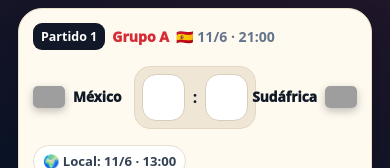
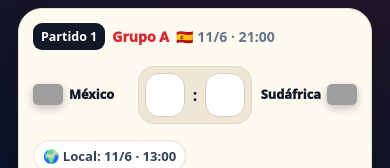
Before and after one commit to lambbross-lab/WorldCup, a plain HTML site: page index.html in a window 390 px wide. Shown: the part 676-844 px from the top of the page. Drawn offline with Linux system fonts and the light colour scheme; grey boxes are pictures that could not be loaded.

Commit message:
Version 15 - mobile layout and World Cup icon

```diff
--- a/index.html
+++ b/index.html
@@ -385,6 +385,39 @@ input[type=number]{-moz-appearance:textfield;appearance:textfield}
   }
 }
 
+
+/* V15: nombres largos en móvil */
+@media(max-width:760px){
+  .match .teams{
+    grid-template-columns:minmax(96px,1fr) auto minmax(96px,1fr) !important;
+    gap:8px !important;
+  }
+  .match .score{
+    padding:6px !important;
+    min-width:104px !important;
+  }
+  .match .score input{
+    width:40px !important;
+    height:44px !important;
+    font-size:1.1rem !important;
+  }
+  .match .name{
+    font-size:.80rem !important;
+    line-height:1.05 !important;
+    max-width:98px !important;
+    white-space:normal !important;
+    overflow:visible !important;
+    text-overflow:clip !important;
+  }
+  .match .team{
+    gap:6px !important;
+  }
+  .match .flag-img{
+    width:30px !important;
+    height:21px !important;
+  }
+}
+
 </style>
 </head>
 <body>
--- a/sw.js
+++ b/sw.js
@@ -1 +1 @@
-self.addEventListener('install',e=>e.waitUntil(caches.open('mi-world-cup-2026-v14').then(c=>c.addAll(['./','./index.html','./manifest.webmanifest','./assets/logoblancotransparente.png','./assets/icon-192.png','./assets/icon-512.png']))));self.addEventListener('fetch',e=>e.respondWith(caches.match(e.request).then(r=>r||fetch(e.request))));
+self.addEventListener('install',e=>e.waitUntil(caches.open('mi-world-cup-2026-v15').then(c=>c.addAll(['./','./index.html','./manifest.webmanifest','./assets/logoblancotransparente.png','./assets/icon-192.png','./assets/icon-512.png']))));self.addEventListener('fetch',e=>e.respondWith(caches.match(e.request).then(r=>r||fetch(e.request))));
```
Also changed, not shown: README.txt, assets/icon-192.png, assets/icon-512.png, assets/icon-original.png (added), manifest.webmanifest.
